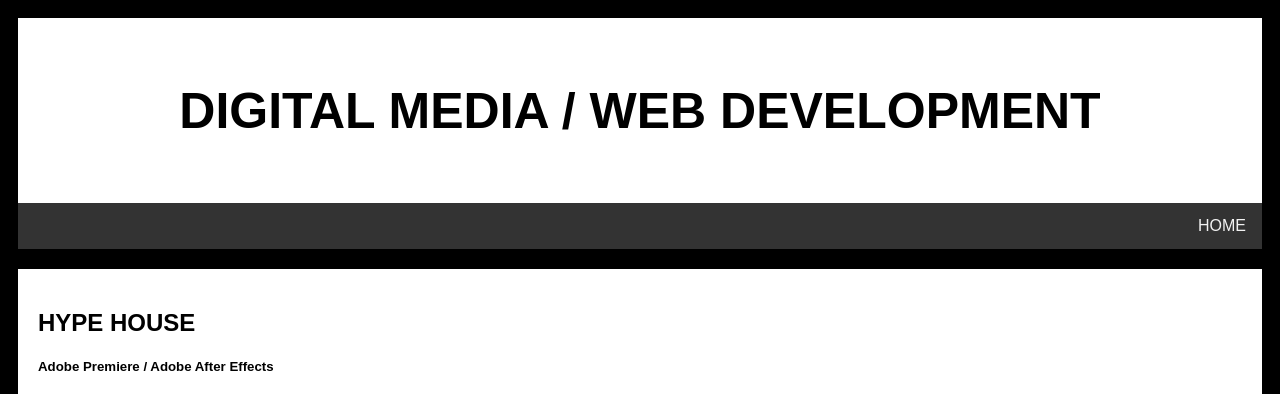
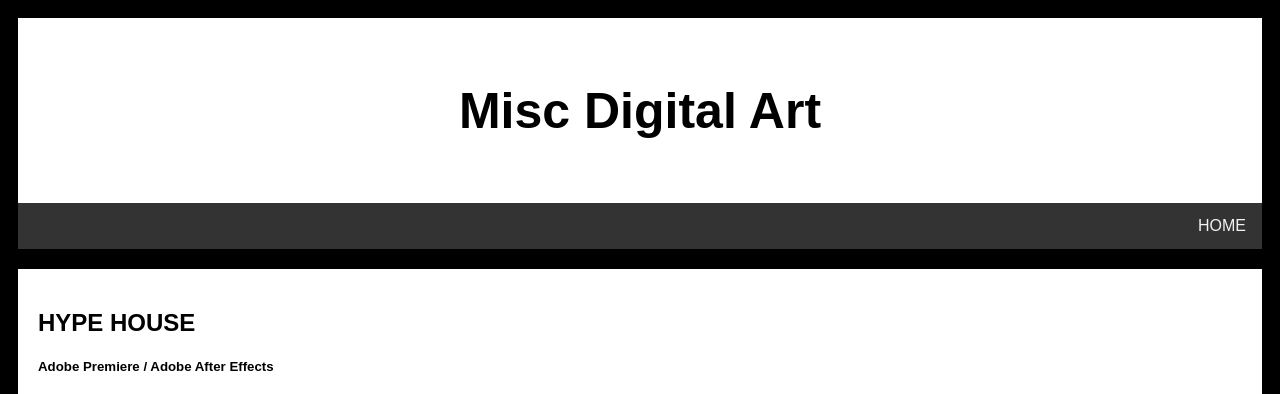
Before and after one commit to CharlesGraciano/Art-Porfolio, a plain HTML site: page page2.html in a window 1280 px wide. Shown: the top 394 px of the page. Drawn offline with Linux system fonts and the light colour scheme.

Commit message:
Update page2.html

```diff
--- a/page2.html
+++ b/page2.html
@@ -112,7 +112,7 @@ body {
 <body>
 
 <div class="header">
-  <h1>DIGITAL MEDIA / WEB DEVELOPMENT </h1>
+  <h1> Misc Digital Art</h1>
 </div>
 
 <div class="topnav">
```
